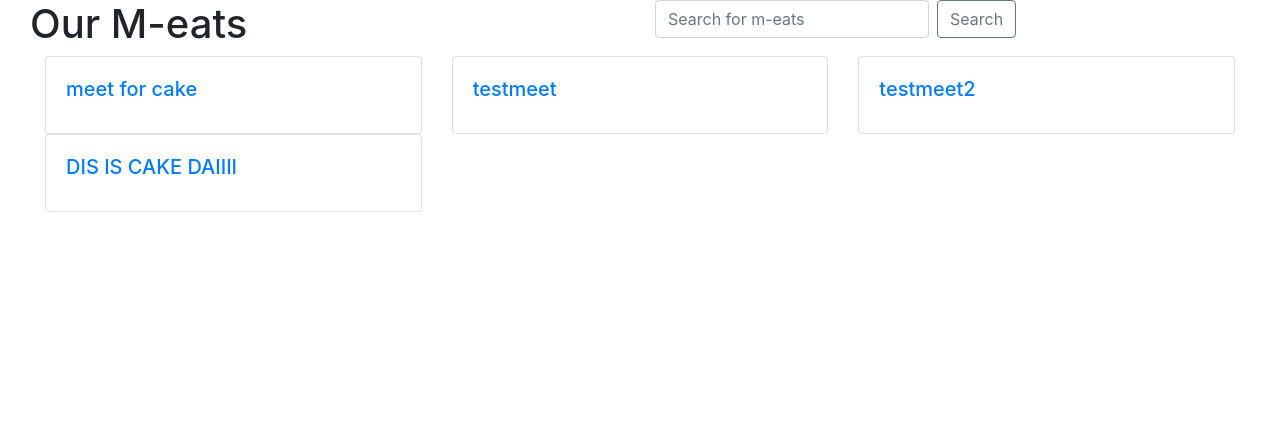
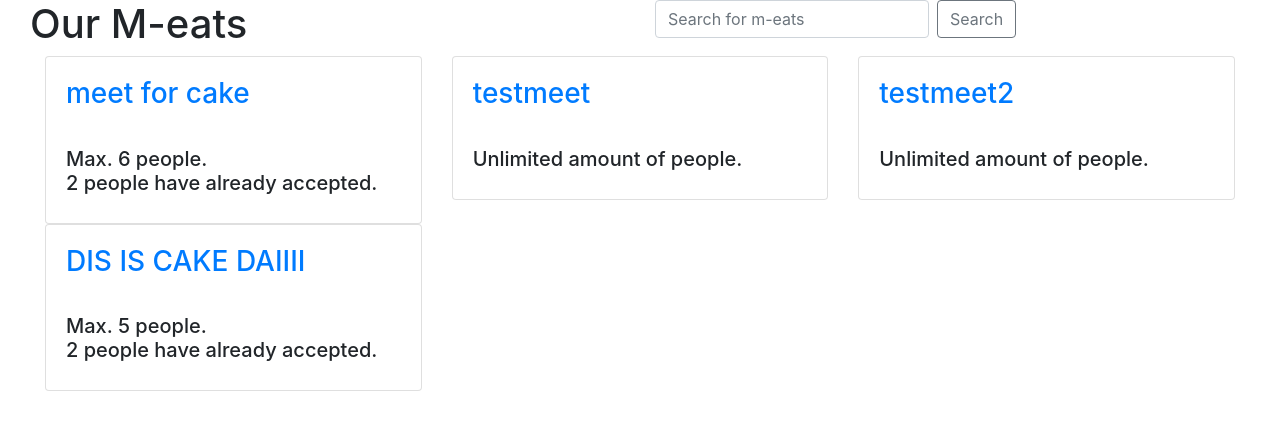
Before and after one commit to Luweren/CookSpot, a Django app: page /meets/ in a window 1280 px wide. Shown: the part 56-486 px from the top of the page. Run offline with Django 3.2, Linux system fonts and the light colour scheme; a user stored in the database is signed in; data comes from the database, SQL or seed files in the repository; parts of the project's set-up code (start-up, migrations or seed data) failed here and were passed over; some libraries are stand-ins or nearby versions.

Commit message:
number of people shows in meets.html

```diff
--- a/cookproject/templates/meets.html
+++ b/cookproject/templates/meets.html
@@ -18,8 +18,15 @@
     <div class="col-md-4">
         <div class="card">
             <div class="card-body">
-                <h5 class="card-title"><a href="/{{i.user}}/meet/{{i.name}}/">{{i.name}}</a></h5>
-              </div>
+                <h3 class="card-title"><a href="/{{i.user}}/meet/{{i.name}}/">{{i.name}}</a></h3><br>
+                <h5>
+                  {% if i.maximumparticipants %}
+                    Max. {{i.maximumparticipants}} people.<br>
+                    {{i.participating}} people have already accepted.
+                  {% else %}
+                  Unlimited amount of people.
+                {% endif %}</h5>
+            </div>
           </div>
     </div>
     {% endfor %}
```
